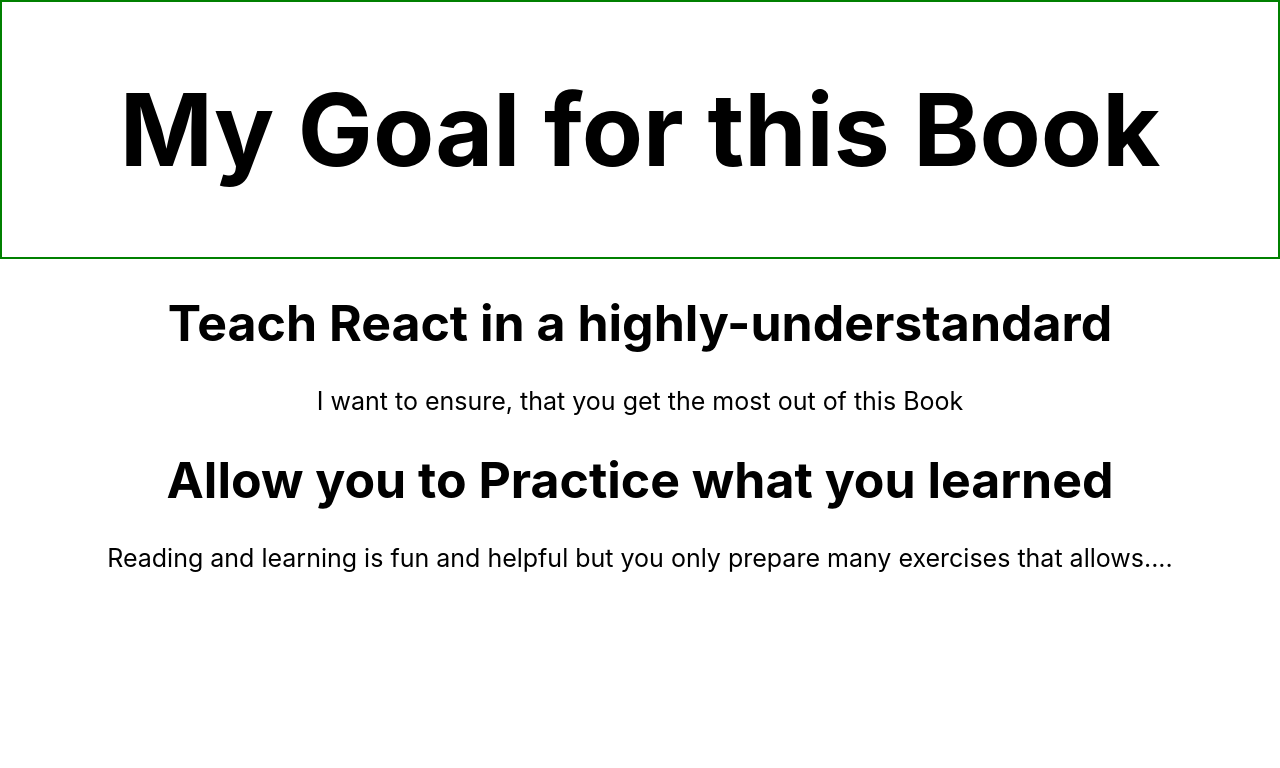
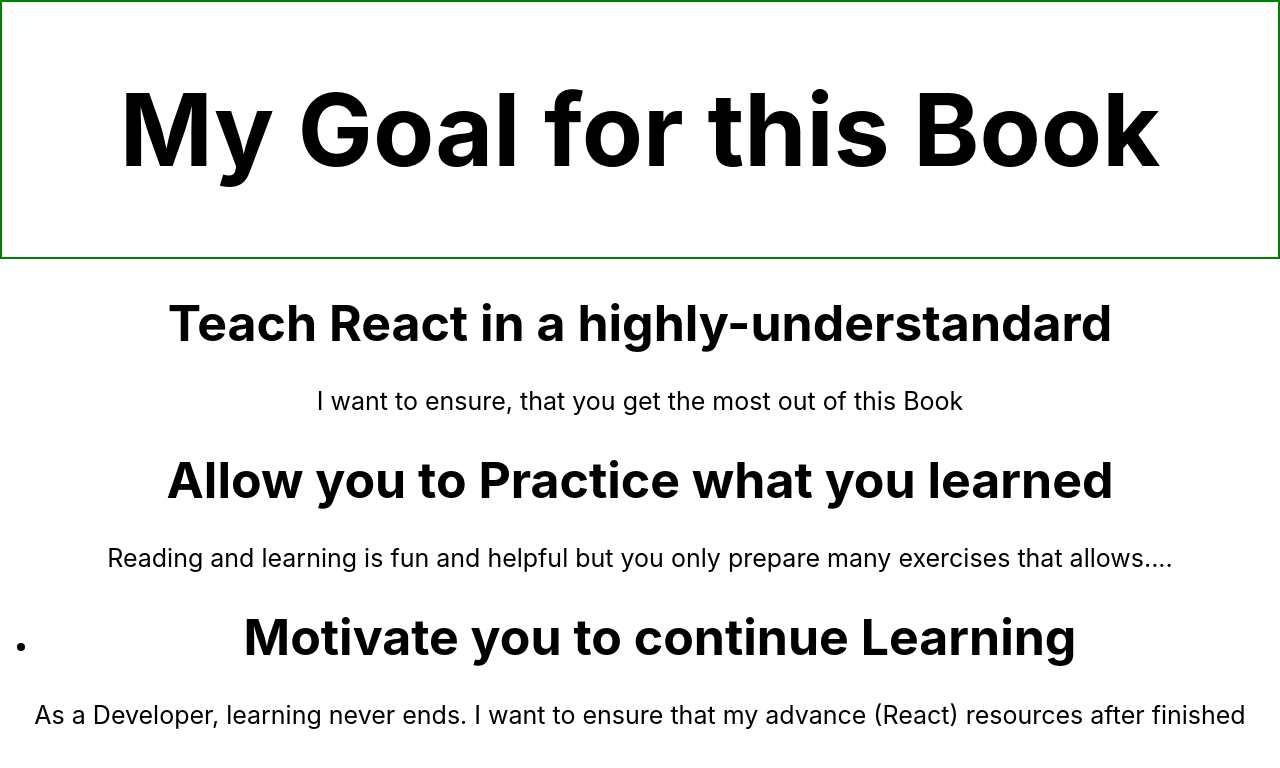
Before and after one commit to WAQAR2211011KHICND/ReactAssignment, a React (Create React App) app: page / in a window 1280 px wide. Shown: the top 768 px of the page. Built offline with nearby package versions, Linux system fonts and the light colour scheme.

Commit message:
Third Goal createrd

```diff
--- a/src/GoalList/Goal.jsx
+++ b/src/GoalList/Goal.jsx
@@ -1,10 +1,12 @@
 import FirstGoal from './FirstGoal';
 import SecondGoal from './SecondGoal';
+import ThirdGoal from './ThirdGoal';
 
 function Goal(){
     return (<>
             <FirstGoal/>
             <SecondGoal/>
+            <ThirdGoal/>
     </>)
 }
 
--- /dev/null
+++ b/src/GoalList/ThirdGoal.jsx
@@ -0,0 +1,17 @@
+
+function ThirdGoal(){
+
+    return (
+    <div className="GoalHeading">
+        <ul>
+            <li>
+                 <h1>Motivate you to continue Learning</h1>
+            </li>
+        </ul>
+
+        <p>As a Developer, learning never ends. I want to ensure that my advance (React) resources after finished </p>
+    </div>
+    );
+}
+
+export default ThirdGoal;
```
